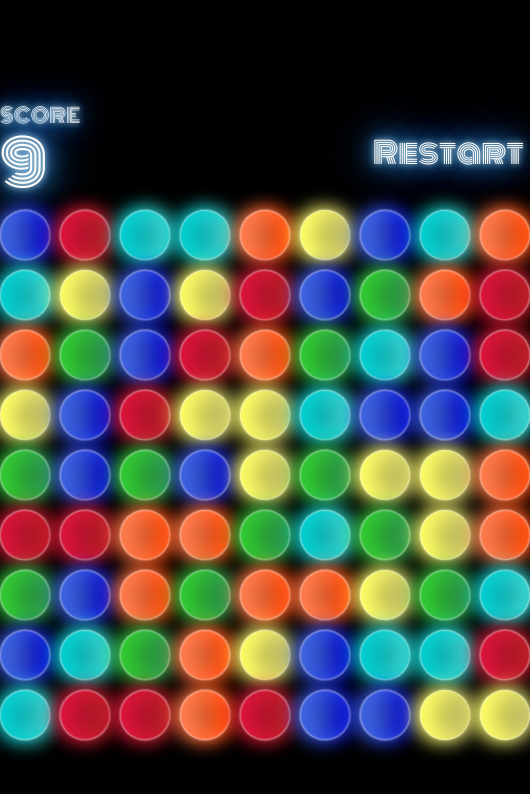
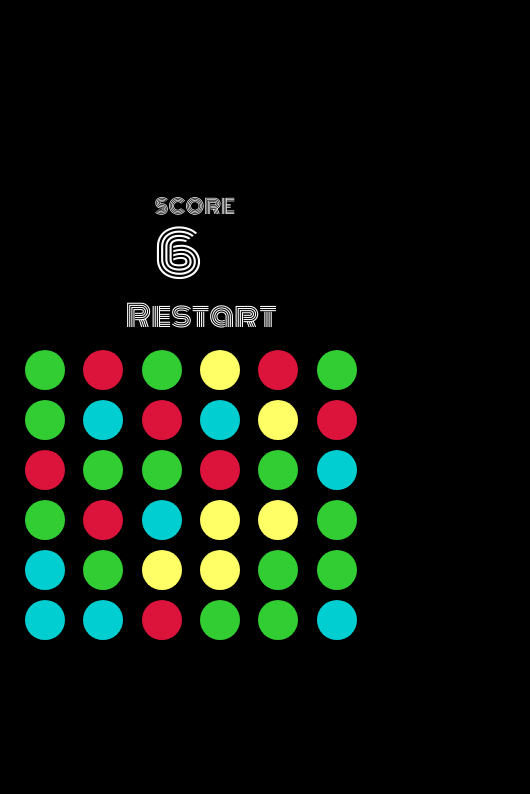
Before and after one commit to hasan42/three-in-line, an Angular app: page / in a window 390 px wide. Shown: the top 794 px of the page, 530 px wide, since content can reach past the window. Built offline with nearby package versions, Linux system fonts and the light colour scheme.

Commit message:
crop version for mobile

```diff
--- a/src/app/app.component.scss
+++ b/src/app/app.component.scss
@@ -6,3 +6,8 @@
   width: 530px;
   margin: 0 auto;
 }
+@media screen and (max-width: 600px) {
+  .wrap {
+    width: 360px;
+  }
+}
--- a/src/app/area/area.component.scss
+++ b/src/app/area/area.component.scss
@@ -4,3 +4,9 @@
   grid-gap: 10px;
   margin-top: 10px;
 }
+@media screen and (max-width: 600px) {
+  .area {
+    grid-template-columns: repeat(6, 1fr);
+    margin: 10px;
+  }
+}
--- a/src/app/game.service.ts
+++ b/src/app/game.service.ts
@@ -6,7 +6,7 @@ import { Observable, of, BehaviorSubject } from 'rxjs';
 })
 export class GameService {
 
-  colors: any = ["yellow", "red", "green", "blue", "orange", "aqua"];
+  colors: any = ["yellow", "red", "green", "aqua", "blue", "orange"];
   freeColor: string = "white";
   areaSize: number = 8;
 
@@ -25,6 +25,13 @@ export class GameService {
   comapreArrY: any = [];
 
   constructor() {
+    let intViewportWidth = window.innerWidth;
+      console.log(intViewportWidth, this.areaSize, this.colors);
+    if(intViewportWidth <= 600) {
+      this.areaSize = 5
+      this.colors.splice(-2,2)
+      console.log(intViewportWidth, this.areaSize, this.colors);
+    }
     this.newGame();
   }
 
--- a/src/app/stat/stat.component.scss
+++ b/src/app/stat/stat.component.scss
@@ -56,3 +56,11 @@ button {
       0 0 60px rgba(30,132,242,1);
   }
 }
+@media screen and (max-width: 600px) {
+  .stat {
+    flex-direction: column;
+  }
+  p, button {
+    text-shadow: none;
+  }
+}
--- a/src/app/tile/tile.component.scss
+++ b/src/app/tile/tile.component.scss
@@ -74,3 +74,36 @@
     left: 100%;
   }
 }
+@media screen and (max-width: 600px) {
+  .tile {
+    width: 40px;
+    height: 40px;
+    &.selected {
+      opacity: 0.75;
+    }
+    &.yellow{
+      background-color: #FFFF66;
+      box-shadow: none;
+    }
+    &.red{
+      background-color: #DC143C;
+      box-shadow: none;
+    }
+    &.green{
+      background-color: #32CD32;
+      box-shadow: none;
+    }
+    &.blue{
+      background-color: #3549c1;
+      box-shadow: none;
+    }
+    &.orange{
+      background-color: #FF7F50;
+      box-shadow: none;
+    }
+    &.aqua{
+      background-color: #00CED1;
+      box-shadow: none;
+    }
+  }
+}
```
